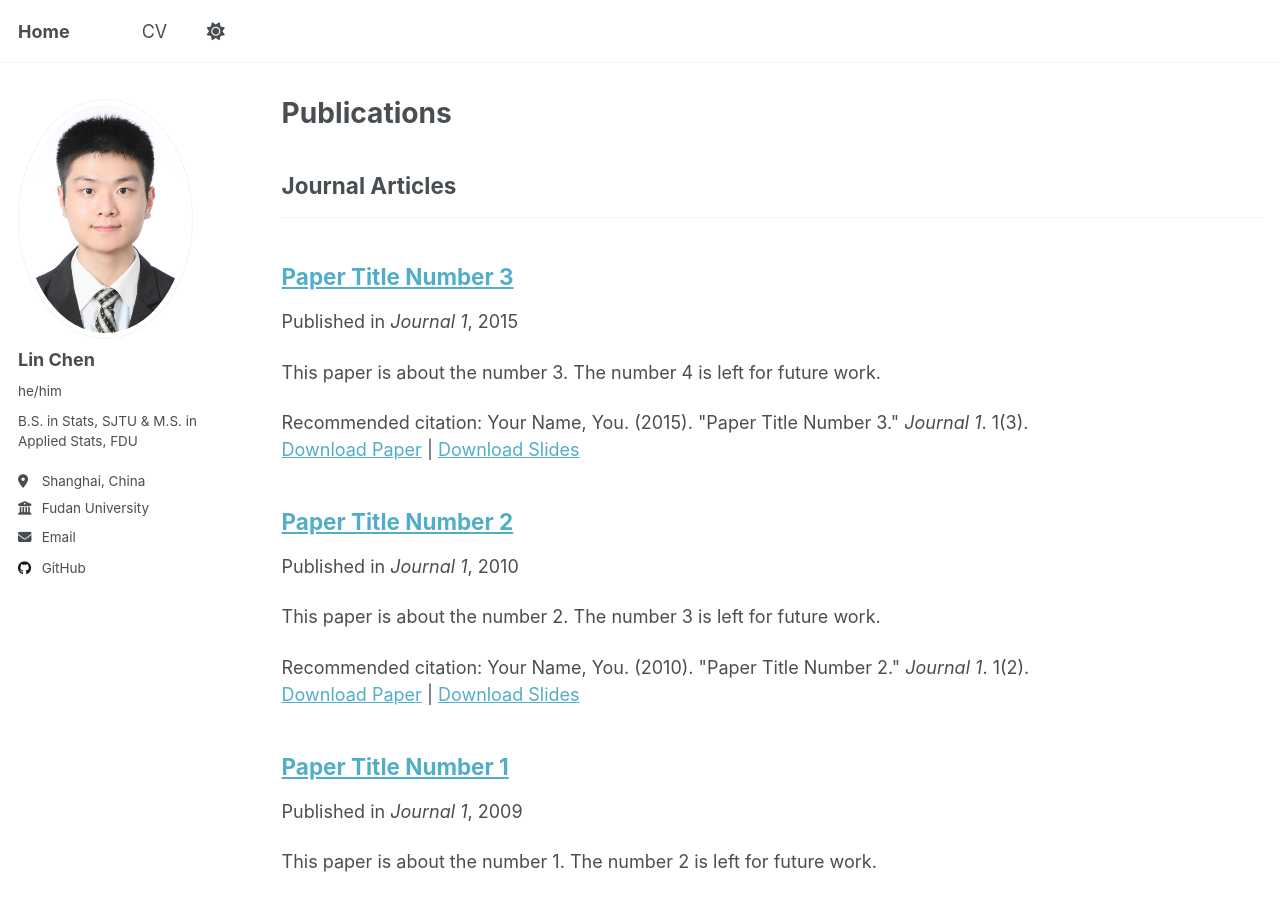
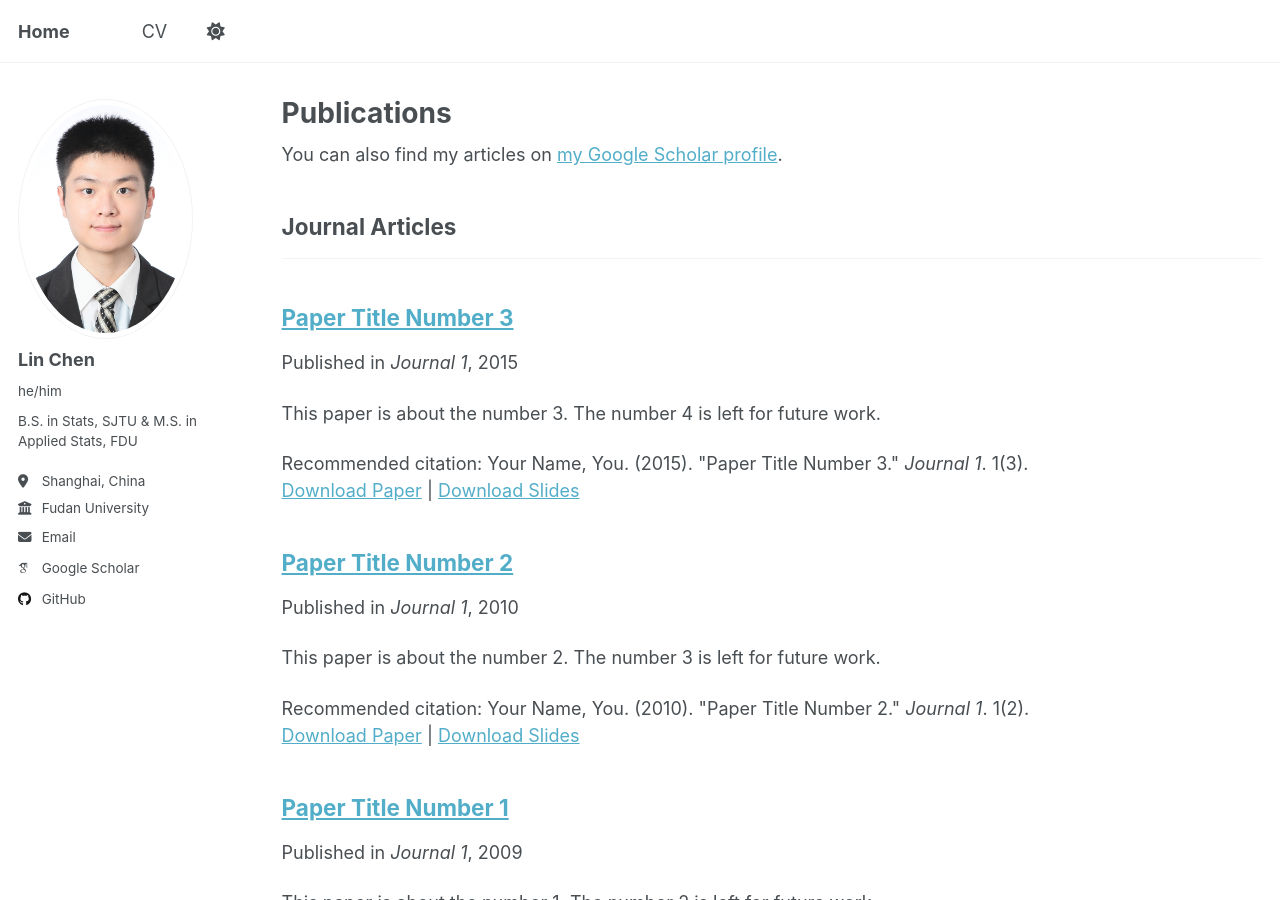
Before and after one commit to Charlie-ChenLin/Charlie-ChenLin.github.io, a Jekyll site: the page built from _pages/publications.html, in a window 1280 px wide and 900 px high. Built offline with Jekyll 4.4.1, drawn with Linux system fonts in a browser that asks for light colours; some web fonts are replaced; a script that is not in the unit is left out; some of the changed lines change nothing that is shown.

Commit message:
add google scholar

```diff
--- a/_config.yml
+++ b/_config.yml
@@ -34,7 +34,7 @@
   # Academic websites
   academia         : # URL
   arxiv            : # URL - Update with the correct link to your profile
-  googlescholar    : # "https://scholar.google.com/citations?user=PS_CX0AAAAAJ"
+  googlescholar    : "https://scholar.google.com/citations?hl=en&user=UX1tE40AAAAJ"
   impactstory      : # URL
   orcid            : # "http://orcid.org/yourorcidurl"
   semantic         : # URL
```
